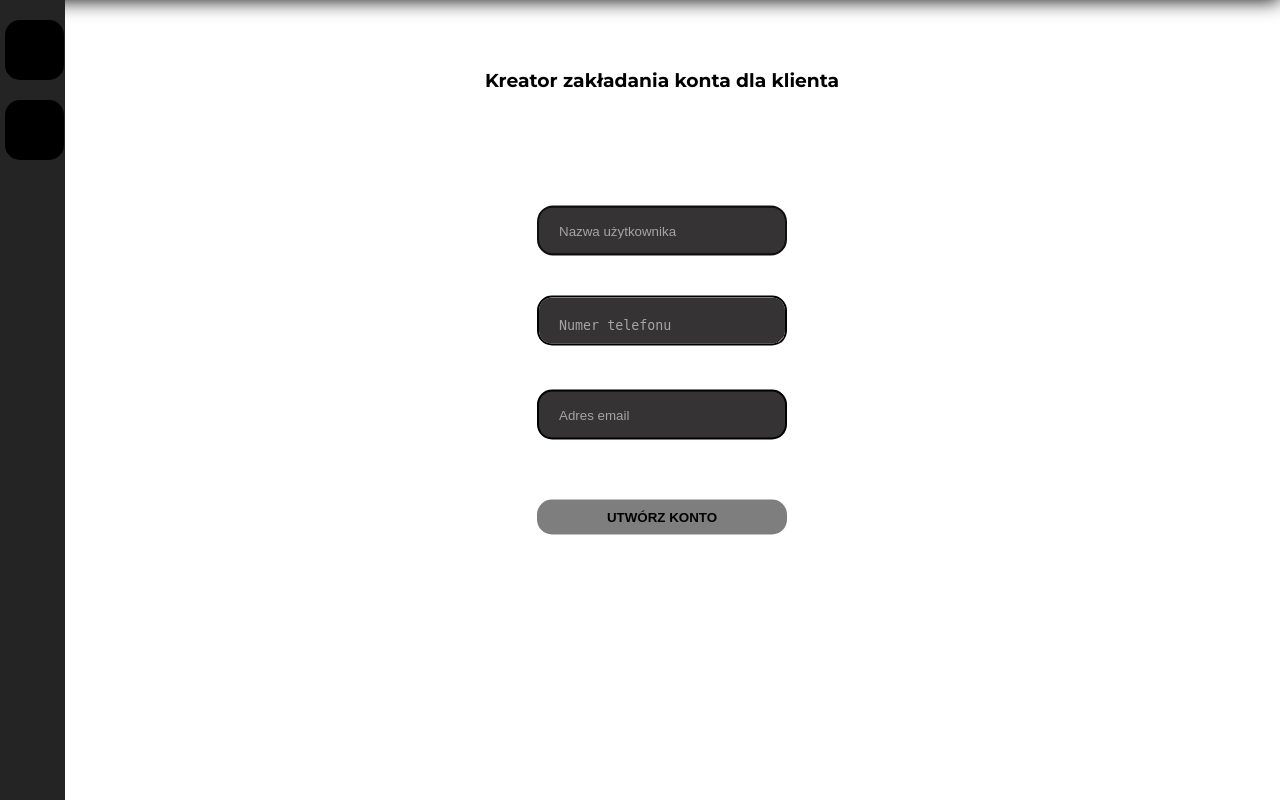
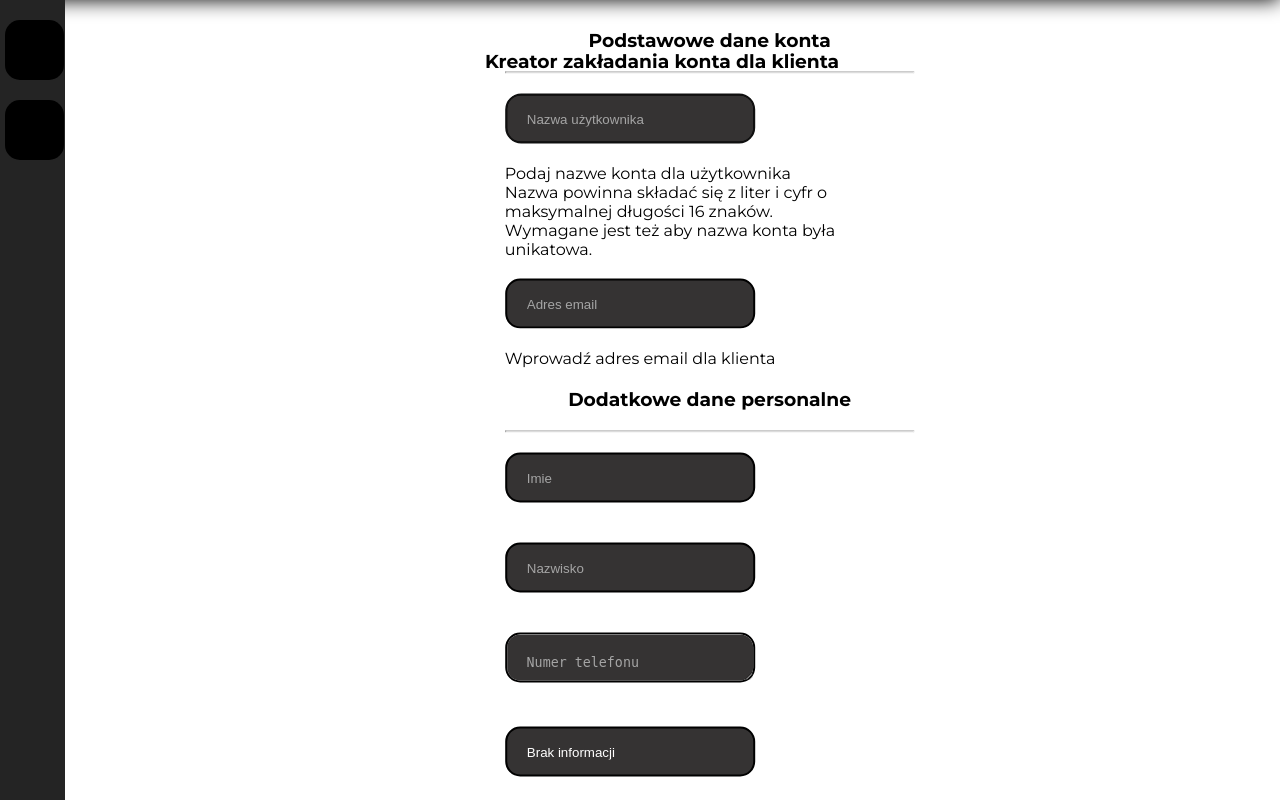
Before and after one commit to Bartek1995/web-computer-service, a Django app: page /main/service/create_customer in a window 1280 px wide. Shown: the part 50-850 px from the top of the page. Run offline with Django 3.2, Linux system fonts and the light colour scheme; parts of the project's set-up code (start-up, migrations or seed data) failed here and were passed over; some libraries are stand-ins or nearby versions.

Commit message:
Modify style of create user page

```diff
--- a/Web_Computer_Service/account/templates/account/service_functions/add_customer.html
+++ b/Web_Computer_Service/account/templates/account/service_functions/add_customer.html
@@ -5,37 +5,57 @@
 {% block title %}Utwórz konto klienta{% endblock %}
 
 {% block content %}
-
-<div class="creator">
-    <h3>Kreator zakładania konta dla klienta</h3>
+    <h3 class="page-function-title">Kreator zakładania konta dla klienta</h3>
+    <div class="content wrapper">
 
     <form method="POST" enctype="multipart/form-data" class="form-employee">
         {% csrf_token %}
-
+            <div class="user-data">
+                <h3>Podstawowe dane konta</h3>
+                <hr>
                 <div class="form-area">
-            {% render_field form.customer_account_number class="form-field" placeholder="Numer klienta" type="number" %}
+                    {% render_field form.username class="form-field" placeholder="Nazwa użytkownika" type="char" %}
+                    <p>{{ form.username.errors }}</p>
+                    <p>Podaj nazwe konta dla użytkownika</p>
+                    <p>Nazwa powinna składać się z liter i cyfr o maksymalnej długości 16 znaków.</p>
+                    <p>Wymagane jest też aby nazwa konta była unikatowa.</p>
                 </div>
                 <div class="form-area">
-            {% render_field form.username class="form-field" placeholder="Nazwa użytkownika" type="char" %}
+                    {% render_field form.email class="form-field" placeholder="Adres email" type="email" %}
+                    <p>Wprowadź adres email dla klienta </p>
+                </div>
+
+            </div>
+            <div class="personal-data">
+                <h3>Dodatkowe dane personalne</h3>
+                <hr>
+                <div class="names">
+                    <div class="form-area">
+                        {% render_field form.first_name class="form-field" placeholder="Imie" type="char" %}
+                    </div>
+                    <div class="form-area">
+                        {% render_field form.last_name class="form-field" placeholder="Nazwisko" type="char" %}
+                    </div>
                 </div>
                 <div class="form-area">
                     {% render_field form.phone class="form-field" placeholder="Numer telefonu" type="number" %}
                 </div>
                 <div class="form-area">
-            {% render_field form.email class="form-field" placeholder="Adres email" type="email" %}
+                    {% render_field form.address class="form-field" placeholder="Adres" type="char" %}
                 </div>
+                <!-- REQUIRED PASSWORD FIELDS - REPLACED BY RANDOM PASSWORD GENERATOR -->
                 <div class="form-area password">
                     {% render_field form.password1 class="form-field" placeholder="Hasło" type="password" value="randompassword" %}
                 </div>
                 <div class="form-area password">
                     {% render_field form.password2 class="form-field" placeholder="Potwierdź hasło" type="password" value="randompassword"%}
                 </div>
+                <!-- --------------------------------------------------------------------------- -->
+            </div>
         <button type="submit" class="btn-create-account">Utwórz konto</button>
     </form>
+
     </div>
 
-<div class="form-errors">
-    {{form.errors}}
-</div>
 
 {% endblock %}
--- a/Web_Computer_Service/account/templates/account/service_functions/customer_create_complete.html
+++ b/Web_Computer_Service/account/templates/account/service_functions/customer_create_complete.html
@@ -7,8 +7,8 @@
     <h2>Konto pomyślnie utworzone</h2>
     <h3>Podsumowanie:</h3>
     <p>Nazwa użytkownika: <span>{{user.username}}</span></p>
-    <p>Numer klienta: <span>{{user.customer_account_number}}</span></p>
+    <p>Numer klienta: <span>{{user.id}}</span></p>
     <p class="generated-password">Hasło: <span>{{password}}</span></p>
-    <p>Wygenerowano pomyślnie hasło dla klienta, zapisz je koniecznie!</p>
+    <p>Wygenerowano pomyślnie hasło dla klienta, zapisz je koniecznie oraz przekaż klientowi w dokumentacji!</p>
 </div>
 {% endblock %}
--- a/Web_Computer_Service/account/templates/account/service_functions/employee_create_complete.html
+++ b/Web_Computer_Service/account/templates/account/service_functions/employee_create_complete.html
@@ -7,7 +7,7 @@
     <h2>Konto pomyślnie utworzone</h2>
     <h3>Podsumowanie:</h3>
     <p>Nazwa użytkownika: <span>{{user.username}}</span></p>
-    <p>Numer klienta: <span>{{user.employee_account_number}}</span></p>
+    <p>Numer konta klienta: <span>{{user.id}}</span></p>
     <p class="generated-password">Hasło: <span>{{password}}</span></p>
     <p>Wygenerowano pomyślnie hasło dla pracownika, zapisz je koniecznie!</p>
 </div>
```
Also changed, not shown: Web_Computer_Service/account/templates/account/service_functions/add_employee.html (+30 -10 lines). Lines whose indentation alone changed are shown as unchanged.
